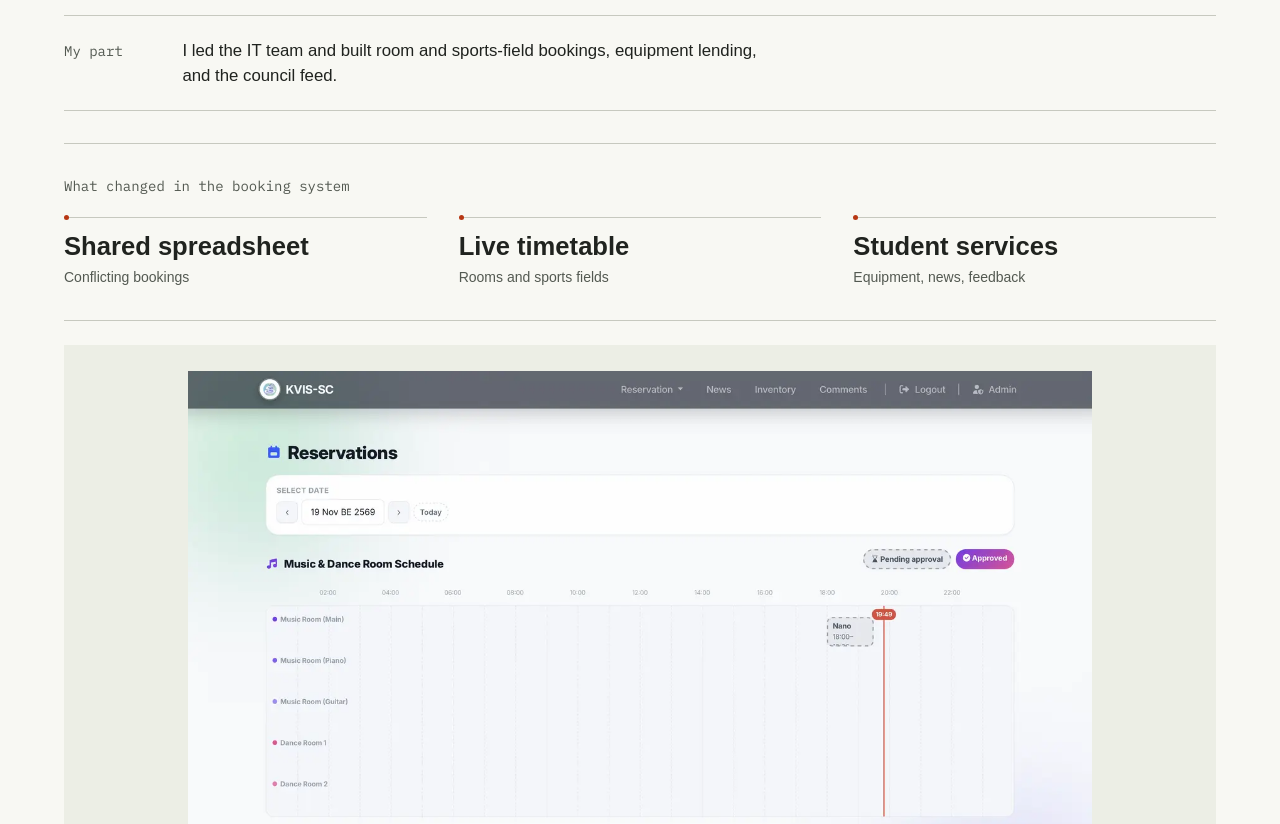
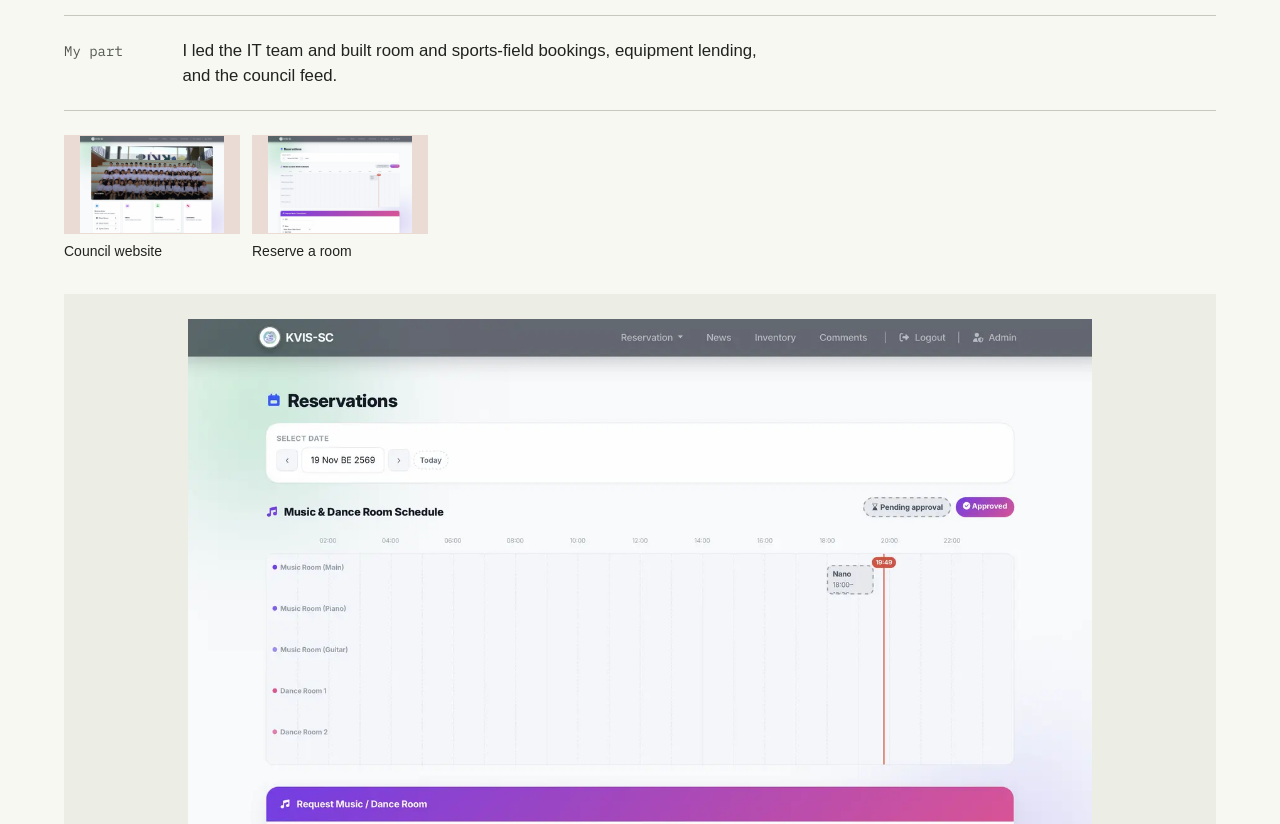
Before and after one commit to tameszaza/thanakrit-portfolio, a Next.js app: page /work/kvis-sc in a window 1280 px wide. Shown: the part 1160-1984 px from the top of the page. Built offline with nearby package versions, Linux system fonts and the light colour scheme.

Commit message:
Make each project a visual showcase

```diff
--- a/app/detail.css
+++ b/app/detail.css
@@ -163,3 +163,46 @@
   .model-route svg { grid-row: span 2; height: 3.25rem; margin: 0; }
   .model-route span { max-width: none; font-size: .95rem; }
 }
+.showcase-index {
+  display: block;
+  margin-top: 1.5rem;
+}
+.showcase-index ul {
+  display: grid;
+  grid-template-columns: repeat(auto-fit, minmax(min(100%, 7rem), 11rem));
+  gap: .75rem;
+  padding: 0;
+  list-style: none;
+}
+.showcase-index a {
+  display: grid;
+  gap: .42rem;
+  padding: 0;
+  align-content: start;
+  font-size: .875rem;
+}
+.showcase-index img {
+  width: 100%;
+  aspect-ratio: 16 / 9;
+  object-fit: contain;
+  background: var(--showcase-surface, #eeeee6);
+  border: 1px solid transparent;
+}
+.showcase-index a:hover img, .showcase-index a:focus-visible img {
+  border-color: var(--showcase-accent, var(--ink));
+}
+.case figure[id]:target {
+  outline: 2px solid var(--showcase-accent, var(--accent));
+  outline-offset: 4px;
+}
+[data-project="kvis-sc"] { --showcase-surface: #eadcd4; --showcase-accent: #8a4735; }
+[data-project="kampung-quest"] { --showcase-surface: #e0e9e1; --showcase-accent: #086b55; }
+[data-project="tamestorage"] { --showcase-surface: #e1e7f0; --showcase-accent: #31519e; }
+[data-project="mgans"] { --showcase-surface: #e1e8e5; --showcase-accent: #1a3338; }
+[data-project="sleeppilot"] { --showcase-surface: #e8e5ef; --showcase-accent: #635482; }
+[data-project="luckdee"] { --showcase-surface: #f0e5c8; --showcase-accent: #816036; }
+[data-project="sentctf"] { --showcase-surface: #dce7f0; --showcase-accent: #2e5c83; }
+@media (max-width: 700px) {
+  .showcase-index ul { grid-template-columns: repeat(auto-fit, minmax(min(100%, 6rem), 1fr)); }
+  .showcase-index a { font-size: .8rem; }
+}
--- a/app/work/[slug]/page.jsx
+++ b/app/work/[slug]/page.jsx
@@ -12,9 +12,30 @@ export async function generateMetadata({ params }) {
   return { title: project.name, description: project.summary };
 }
 
+function frameId(frame) {
+  return `view-${frame.image.slice(0, frame.image.lastIndexOf("."))}`;
+}
+
+function ShowcaseIndex({ project, frames }) {
+  return (
+    <nav className="showcase-index" aria-label={`${project.name} showcase views`}>
+      <ul>
+        {[project, ...frames].map((frame) => (
+          <li key={frame.image}>
+            <a href={`#${frameId(frame)}`}>
+              <img src={sitePath(`/media/${frame.image}`)} alt="" loading="lazy" />
+              <span>{frame.label}</span>
+            </a>
+          </li>
+        ))}
+      </ul>
+    </nav>
+  );
+}
+
 function Frame({ frame, className = "", lead = false }) {
   return (
-    <figure className={className}>
+    <figure id={frameId(frame)} className={className}>
       <a href={sitePath(`/media/${frame.image}`)} target="_blank" rel="noreferrer" aria-label={`Open image in a new tab: ${frame.alt}`}>
         <img src={sitePath(`/media/${frame.image}`)} alt={frame.alt} loading={lead ? "eager" : "lazy"} />
       </a>
@@ -45,7 +66,7 @@ export default async function Project({ params }) {
   const next = projects[(projects.indexOf(project) + 1) % projects.length];
 
   return (
-    <main id="main" className="case">
+    <main id="main" className="case" data-project={project.slug}>
       <a className="back" href={sitePath("/#work")}>All work</a>
       <header>
         <small>{project.tag}</small>
@@ -66,9 +87,9 @@ export default async function Project({ params }) {
           <p>{project.citation}</p>
         </details>
       )}
+      <ShowcaseIndex project={project} frames={journey.frames} />
       <section className={`journey ${project.slug}`} aria-label="Project journey">
         {project.slug === "mgans" && <ModelFigure />}
-        {journey.flow && <Process flow={journey.flow} />}
         {journey.frames.map((frame) => (
           <Frame
             key={frame.image}
@@ -76,6 +97,7 @@ export default async function Project({ params }) {
             className={`journey-frame${frame.wide ? " wide" : ""}${frame.portrait ? " portrait-frame" : ""}`}
           />
         ))}
+        {journey.flow && <Process flow={journey.flow} />}
       </section>
       <a className="nextwork" href={sitePath(`/work/${next.slug}/`)}>
         <small>Next project</small>{next.name}
--- a/content/journeys.js
+++ b/content/journeys.js
@@ -2,7 +2,7 @@ export const journeys = {
   "kvis-sc": {
     role: "I led the IT team and built room and sports-field bookings, equipment lending, and the council feed.",
     frames: [
-      { image: "kvis-bookings.webp", alt: "Weekly room timetable with available reservation slots", caption: "Check a room and reserve a slot.", wide: true },
+      { image: "kvis-bookings.webp", label: "Reserve a room", alt: "Weekly room timetable with available reservation slots", caption: "Check a room and reserve a slot.", wide: true },
     ],
     flow: {
       caption: "What changed in the booking system",
@@ -12,17 +12,17 @@ export const journeys = {
   "kampung-quest": {
     role: "I carried accessibility preferences into the quest chat and improved the slower chat and activity requests.",
     frames: [
-      { image: "kampung-accessibility.webp", alt: "Accessibility preferences on the mobile onboarding screen", caption: "Set mobility and access preferences.", portrait: true },
-      { image: "kampung-assistant.webp", alt: "Mobile conversation with the guided activity assistant", caption: "Find an activity with the assistant.", portrait: true },
-      { image: "kampung-coordination.webp", alt: "Group conversation and the activity card it produces", caption: "Turn the conversation into a group plan.", wide: true },
+      { image: "kampung-accessibility.webp", label: "Set preferences", alt: "Accessibility preferences on the mobile onboarding screen", caption: "Set mobility and access preferences.", portrait: true },
+      { image: "kampung-assistant.webp", label: "Find an activity", alt: "Mobile conversation with the guided activity assistant", caption: "Find an activity with the assistant.", portrait: true },
+      { image: "kampung-coordination.webp", label: "Make a group plan", alt: "Group conversation and the activity card it produces", caption: "Turn the conversation into a group plan.", wide: true },
     ],
   },
   tamestorage: {
     role: "I set up the NAS on a repurposed Lenovo, integrated the file and note workflows, and added two-way calendar sync.",
     frames: [
-      { image: "tamestorage-files.webp", alt: "Tamestorage file manager displaying a sample Studio folder", caption: "My Files with a sample project folder.", wide: true },
-      { image: "storage-network.svg", alt: "Network diagram for the primary NAS and backup disk", caption: "The home storage network.", wide: true },
-      { image: "nas-notebook.webp", alt: "Thanakrit’s handwritten sketch connecting five home server services", caption: "The original network notebook sketch.", wide: true },
+      { image: "tamestorage-files.webp", label: "My Files", alt: "Tamestorage file manager displaying a sample Studio folder", caption: "My Files with a sample project folder.", wide: true },
+      { image: "storage-network.svg", label: "NAS topology", alt: "Network diagram for the primary NAS and backup disk", caption: "The home storage network.", wide: true },
+      { image: "nas-notebook.webp", label: "Network notebook", alt: "Thanakrit’s handwritten sketch connecting five home server services", caption: "The original network notebook sketch.", wide: true },
     ],
     flow: {
       caption: "From handwritten notes to searchable pages",
@@ -32,16 +32,16 @@ export const journeys = {
   mgans: {
     role: "Pasatorn Soikiri and I share first authorship. I worked on multi-generator anomaly detection for synthetic speech.",
     frames: [
-      { image: "mgans-paper-architecture.webp", alt: "The paper’s published architectures for eD-AnoGAN and RES-MGANomaly", caption: "Model architectures from Figure 1. © 2025 IEEE.", wide: true },
-      { image: "mgans-paper-reconstructions.webp", alt: "Input and reconstructed speech spectrograms for four model variants", caption: "Spectrogram reconstructions from Figure 3. © 2025 IEEE.", wide: true },
-      { image: "mgans-talk.webp", alt: "ICITEE presentation with the model architecture on screen", caption: "Presenting the architecture at ICITEE 2025." },
-      { image: "mgans-venue.webp", alt: "Thanakrit beside the ICITEE conference backdrop", caption: "ICITEE 2025." },
+      { image: "mgans-paper-architecture.webp", label: "Model architectures", alt: "The paper’s published architectures for eD-AnoGAN and RES-MGANomaly", caption: "Model architectures from Figure 1. © 2025 IEEE.", wide: true },
+      { image: "mgans-paper-reconstructions.webp", label: "Reconstructions", alt: "Input and reconstructed speech spectrograms for four model variants", caption: "Spectrogram reconstructions from Figure 3. © 2025 IEEE.", wide: true },
+      { image: "mgans-talk.webp", label: "Presenting the work", alt: "ICITEE presentation with the model architecture on screen", caption: "Presenting the architecture at ICITEE 2025." },
+      { image: "mgans-venue.webp", label: "ICITEE 2025", alt: "Thanakrit beside the ICITEE conference backdrop", caption: "ICITEE 2025." },
     ],
   },
   sleeppilot: {
     role: "I built the FAQ assistant, added conversation history, and refined the embedding model and retrieval scoring.",
     frames: [
-      { image: "sleeppilot-dialog.webp", alt: "SleepPilot Coach answering a question about wearables and showing its FAQ sources", caption: "A wearable-device question, answered from the indexed FAQ.", portrait: true, wide: true },
+      { image: "sleeppilot-dialog.webp", label: "An answer with sources", alt: "SleepPilot Coach answering a question about wearables and showing its FAQ sources", caption: "A wearable-device question, answered from the indexed FAQ.", portrait: true, wide: true },
     ],
     flow: {
       caption: "How SleepPilot answers a question",
@@ -51,8 +51,8 @@ export const journeys = {
   luckdee: {
     role: "I developed the Django storefront and worked on lesson video delivery and course imagery.",
     frames: [
-      { image: "simplesci-catalog.webp", alt: "SimpleSci catalog with filters and three example course cards", caption: "Filter courses by subject and level.", wide: true },
-      { image: "simplesci-course.webp", alt: "SimpleSci’s example Biology Olympiad course with lesson topics and enrollment details", caption: "A demo course with lesson topics and enrollment details.", wide: true },
+      { image: "simplesci-catalog.webp", label: "Course catalog", alt: "SimpleSci catalog with filters and three example course cards", caption: "Filter courses by subject and level.", wide: true },
+      { image: "simplesci-course.webp", label: "Course details", alt: "SimpleSci’s example Biology Olympiad course with lesson topics and enrollment details", caption: "A demo course with lesson topics and enrollment details.", wide: true },
     ],
     flow: {
       caption: "From browsing to the first lesson",
@@ -62,7 +62,7 @@ export const journeys = {
   sentctf: {
     role: "I competed as part of Team RIPGREP in the NTU Cybersecurity Club competition.",
     frames: [
-      { image: "sentctf-certificate.webp", alt: "Thanakrit Damduan’s SentCTF 2026 third-place certificate", caption: "My third-place certificate.", wide: true },
+      { image: "sentctf-certificate.webp", label: "Third-place certificate", alt: "Thanakrit Damduan’s SentCTF 2026 third-place certificate", caption: "My third-place certificate.", wide: true },
     ],
   },
 };
--- a/content/projects.js
+++ b/content/projects.js
@@ -5,6 +5,7 @@ export const projects=[
     name: "KVIS SC",
     tag: "Campus software",
     image: "kvis-sc.webp",
+    label: "Council website",
     alt: "KVIS Student Committee homepage with a group portrait and student services",
     caption: "The student committee homepage.",
     summary: "One front door for student life at Kamnoetvidya Science Academy.",
@@ -14,6 +15,7 @@ export const projects=[
     name: "Kampung Quest",
     tag: "Community",
     image: "kampung-quest.webp",
+    label: "Activity dashboard",
     alt: "Activity dashboard from the Kampung Quest demo",
     caption: "The activity dashboard from the Senior Quest prototype.",
     summary: "Helping older neighbours turn shared interests into plans.",
@@ -24,6 +26,7 @@ export const projects=[
     name: "Tamestorage",
     tag: "Infrastructure",
     image: "tamestorage-overview.webp",
+    label: "Site overview",
     alt: "Tamestorage landing page with links to files, notes and plans",
     caption: "The running Tamestorage overview.",
     summary: "A second life for a Lenovo laptop, as my personal NAS.",
@@ -34,6 +37,7 @@ export const projects=[
     name: "mGANs",
     tag: "Speech research",
     image: "mgans.svg",
+    label: "Results",
     alt: "eD-AnoGAN scores of 0.9211 ROC AUC on WaveFake and 0.8428 on ASVspoof2019 LA",
     caption: "Reported ROC AUC for eD-AnoGAN across two speech datasets.",
     summary: "Synthetic Speech Detection via Multi-Generator GANs with Anomaly Detection Architectures",
@@ -46,6 +50,7 @@ export const projects=[
     name: "SleepPilot Coach",
     tag: "Applied ML",
     image: "sleeppilot-ui.webp",
+    label: "Assistant",
     alt: "SleepPilot landing page with its FAQ assistant open",
     caption: "The FAQ assistant inside the SleepPilot landing page.",
     summary: "A retrieval-augmented assistant with a deliberately small knowledge base.",
@@ -56,6 +61,7 @@ export const projects=[
     name: "P’ Luckdee SimpleSci",
     tag: "Education",
     image: "simplesci-storefront.webp",
+    label: "Storefront",
     alt: "P’ Luckdee SimpleSci’s Thai-language tutoring storefront",
     caption: "The SimpleSci storefront, running with demo courses.",
     summary: "A Thai tutoring storefront that follows students from checkout to class.",
@@ -66,6 +72,7 @@ export const projects=[
     name: "SentCTF 2026",
     tag: "Hackathon",
     image: "sentctf-stage.webp",
+    label: "Awards stage",
     alt: "Team RIPGREP on stage under the SentCTF 2026 event screen",
     caption: "The SentCTF awards at NTU.",
     summary: "Third prize with Team RIPGREP.",
```
Also changed, not shown: 1 other file (tests, documents, lock files or other folders).
